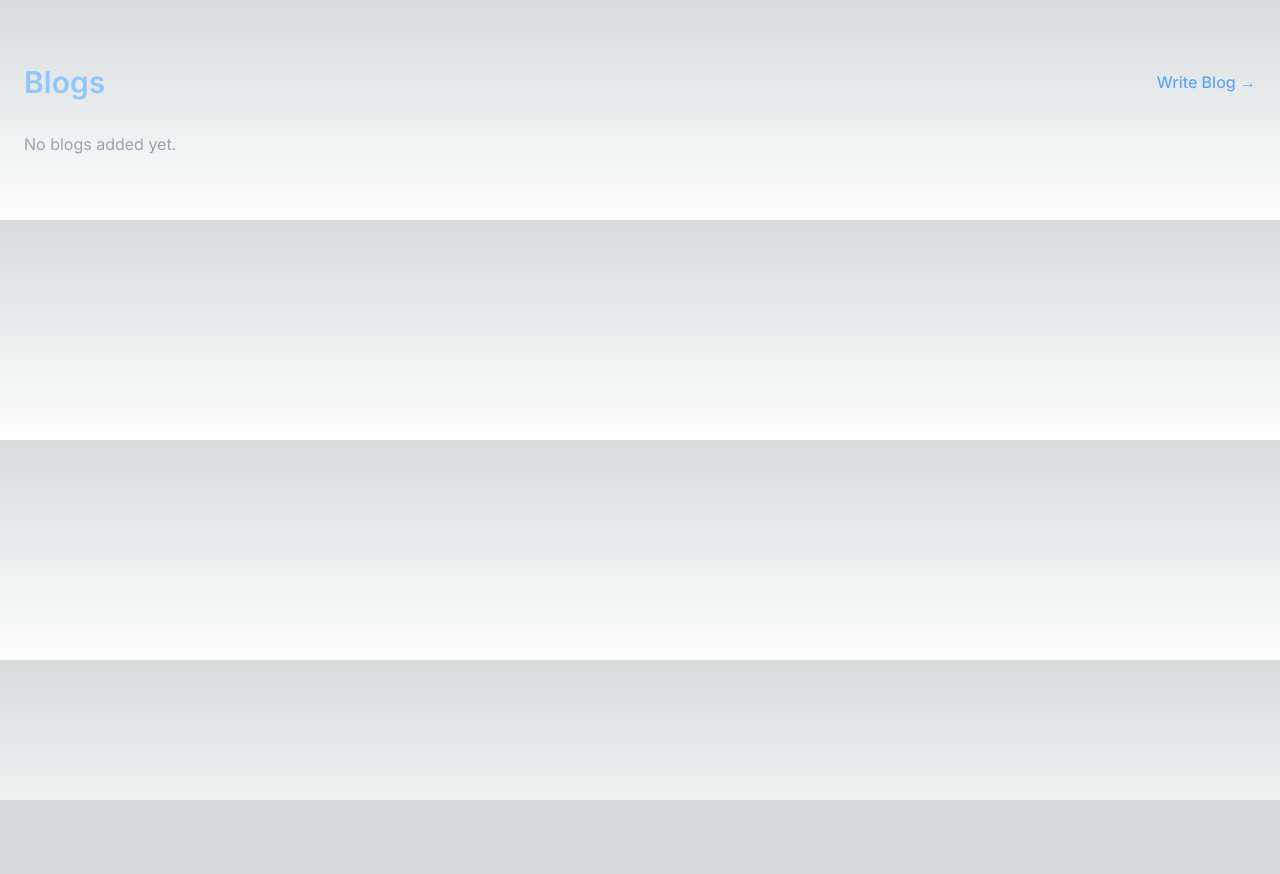
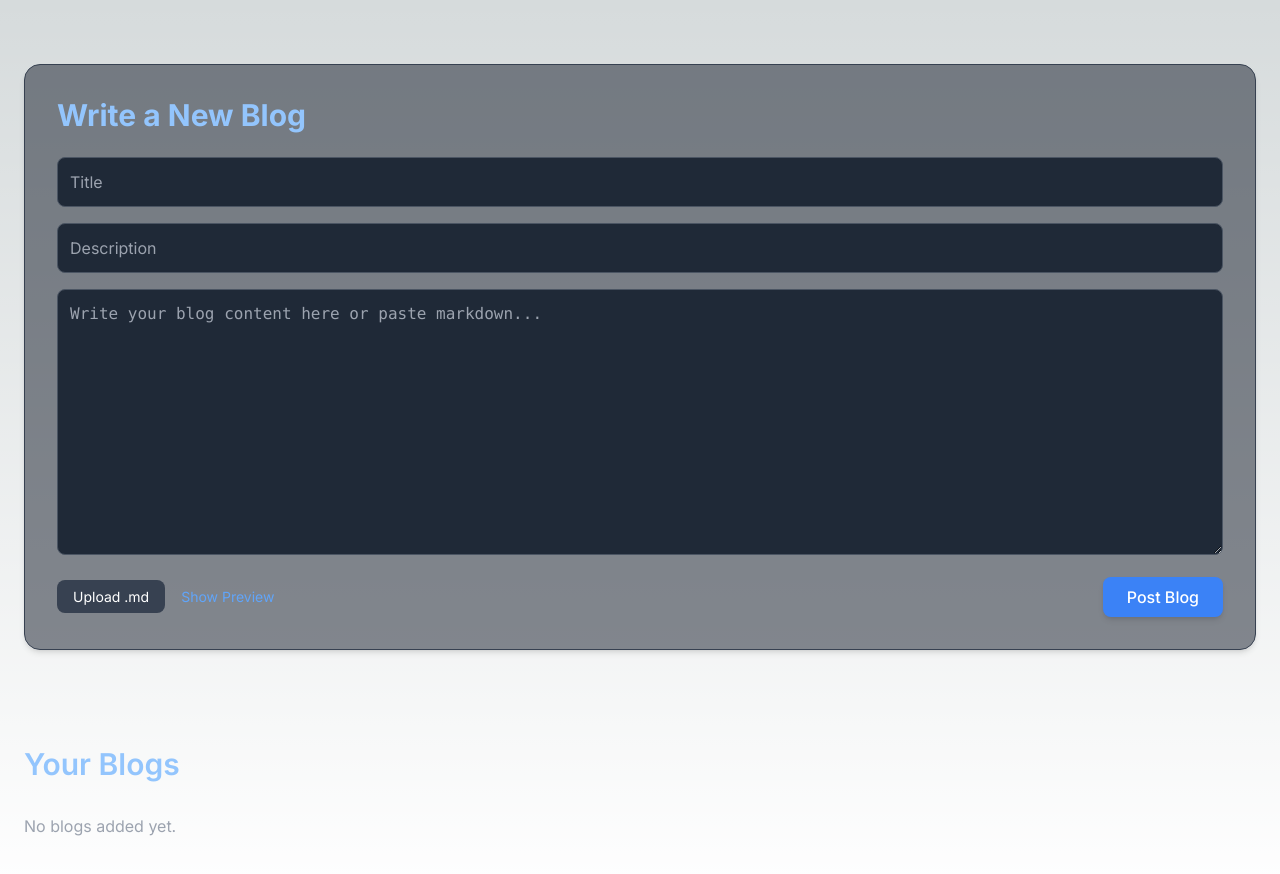
Before and after one commit to msanje/sanjay-achar, a Next.js app: page /blogs in a window 1280 px wide. Shown: the top 874 px of the page. Before the commit the page ends 800 px from the top, so only its background shows below. Built offline with nearby package versions, Linux system fonts and the light colour scheme.

Commit message:
project form and blog form updated

```diff
--- a/package.json
+++ b/package.json
@@ -12,7 +12,8 @@
     "next": "14.2.4",
     "react": "^18",
     "react-dom": "^18",
-    "react-icons": "^5.2.1"
+    "react-icons": "^5.2.1",
+    "react-markdown": "^10.1.0"
   },
   "devDependencies": {
     "@types/node": "^20",
--- a/src/app/add-project/page.tsx
+++ b/src/app/add-project/page.tsx
@@ -1,23 +1,22 @@
 "use client";
 
-import React from 'react';
-import ProjectForm from '../../component/ProjectForm';
-import Link from 'next/link';
-import { useRouter } from 'next/navigation';
+import React from "react";
+import ProjectForm from "../../component/ProjectForm";
+import Link from "next/link";
+import { useRouter } from "next/navigation";
 
 export default function AddProject() {
   const router = useRouter();
 
   const handleAddProject = (project: any) => {
-        // For now, just log it. Later, integrate with a backend or global state
-        console.log('New project:', project);
-        router.push('/'); // Redirect to home after adding
+    console.log("New project:", project);
+    router.push("/");
   };
 
   return (
-        <div className="min-h-screen bg-gradient-to-br from-gray-900 via-gray-800 to-gray-700 text-white">
-            <div className="container mx-auto px-6 py-20">
-                <div className="flex justify-between items-center mb-8">
+    <div className="min-h-screen bg-gradient-to-br from-gray-900 via-gray-800 to-gray-700">
+      <div className="container mx-auto px-6 py-20 space-y-12">
+        <div className="flex justify-between items-center">
           <h1 className="text-4xl font-bold text-blue-300">Add New Project</h1>
           <Link href="/">
             <span className="text-blue-400 hover:text-blue-300 transition-colors font-medium">
@@ -25,7 +24,11 @@ export default function AddProject() {
             </span>
           </Link>
         </div>
-                <div className="bg-gray-800/50 backdrop-blur-sm rounded-xl p-8 shadow-xl border border-gray-700 max-w-2xl mx-auto">
+
+        <div className="bg-gray-800/50 backdrop-blur-sm rounded-2xl p-10 shadow-2xl border border-gray-700 max-w-3xl mx-auto space-y-6">
+          <h2 className="text-2xl font-semibold mb-4 text-white">
+            Project Details
+          </h2>
           <ProjectForm onAddProject={handleAddProject} />
         </div>
       </div>
--- a/src/app/blogs/page.tsx
+++ b/src/app/blogs/page.tsx
@@ -1,7 +1,8 @@
-"use client"
+"use client";
 
 import Link from "next/link";
 import { useState } from "react";
+import ReactMarkdown from "react-markdown";
 
 interface Blog {
   id: number;
@@ -13,17 +14,103 @@ interface Blog {
 
 export default function Page() {
   const [blogs, setBlogs] = useState<Blog[]>([]);
+  const [title, setTitle] = useState("");
+  const [description, setDescription] = useState("");
+  const [content, setContent] = useState("");
+  const [showPreview, setShowPreview] = useState(false);
+
+  const addBlog = () => {
+    const newBlog: Blog = {
+      id: blogs.length + 1,
+      title,
+      description,
+      content,
+      date: new Date().toISOString(),
+    };
+    setBlogs([newBlog, ...blogs]);
+    setTitle("");
+    setDescription("");
+    setContent("");
+  };
+
+  const handleFileUpload = (e: React.ChangeEvent<HTMLInputElement>) => {
+    const file = e.target.files?.[0];
+    if (!file) return;
+
+    const reader = new FileReader();
+    reader.onload = (event) => {
+      const text = event.target?.result as string;
+      setContent(text);
+    };
+    reader.readAsText(file);
+  };
 
   return (
     <main className="container mx-auto px-6 py-16 space-y-24">
+      <section className="bg-gray-900/50 p-8 rounded-2xl border border-gray-700 shadow-md">
+        <h2 className="text-3xl font-bold text-blue-300 mb-6">
+          Write a New Blog
+        </h2>
+        <div className="space-y-4">
+          <input
+            type="text"
+            placeholder="Title"
+            className="w-full p-3 rounded-lg bg-gray-800 text-white border border-gray-600 focus:outline-none focus:ring-2 focus:ring-blue-400"
+            value={title}
+            onChange={(e) => setTitle(e.target.value)}
+          />
+          <input
+            type="text"
+            placeholder="Description"
+            className="w-full p-3 rounded-lg bg-gray-800 text-white border border-gray-600 focus:outline-none focus:ring-2 focus:ring-blue-400"
+            value={description}
+            onChange={(e) => setDescription(e.target.value)}
+          />
+          <textarea
+            placeholder="Write your blog content here or paste markdown..."
+            rows={10}
+            className="w-full p-3 rounded-lg bg-gray-800 text-white border border-gray-600 focus:outline-none focus:ring-2 focus:ring-blue-400 font-mono"
+            value={content}
+            onChange={(e) => setContent(e.target.value)}
+          />
+          <div className="flex items-center justify-between">
+            <div className="flex items-center gap-4">
+              <label className="text-sm text-gray-400">
+                <input
+                  type="file"
+                  accept=".md"
+                  className="hidden"
+                  onChange={handleFileUpload}
+                />
+                <span className="cursor-pointer bg-gray-700 hover:bg-gray-600 text-white px-4 py-2 rounded-lg">
+                  Upload .md
+                </span>
+              </label>
+              <button
+                onClick={() => setShowPreview(!showPreview)}
+                className="text-sm text-blue-400 hover:text-blue-300 transition-colors"
+              >
+                {showPreview ? "Hide Preview" : "Show Preview"}
+              </button>
+            </div>
+            <button
+              onClick={addBlog}
+              className="bg-blue-500 text-white px-6 py-2 rounded-lg hover:bg-blue-400 transition font-medium shadow-md"
+            >
+              Post Blog
+            </button>
+          </div>
+          {showPreview && (
+            <div className="mt-6 bg-gray-800 p-4 rounded-lg border border-gray-700 text-white prose prose-invert max-w-none">
+              <ReactMarkdown>{content}</ReactMarkdown>
+            </div>
+          )}
+        </div>
+      </section>
+
       <section>
         <div className="flex justify-between items-center mb-8">
-                    <h2 className="text-3xl font-semibold text-blue-300">Blogs</h2>
-                    <Link href="/add-blog">
-                        <span className="text-blue-400 hover:text-blue-300 transition-colors font-medium">
-                            Write Blog →
-                        </span>
-                    </Link>
+          <h2 className="text-3xl font-semibold text-blue-300">Your Blogs</h2>
         </div>
         <div className="space-y-6">
           {blogs.length > 0 ? (
@@ -32,12 +119,16 @@ export default function Page() {
                 key={blog.id}
                 className="bg-gray-800/50 backdrop-blur-sm rounded-xl p-6 shadow-lg hover:shadow-xl transition-all border border-gray-700 hover:border-blue-500"
               >
-                                <h3 className="text-xl font-semibold mb-2 text-blue-200">{blog.title}</h3>
+                <h3 className="text-xl font-semibold mb-2 text-blue-200">
+                  {blog.title}
+                </h3>
                 <p className="text-gray-400 text-sm mb-2">
                   {new Date(blog.date).toLocaleDateString()}
                 </p>
                 <p className="text-gray-300 mb-3">{blog.description}</p>
-                                <p className="text-gray-200">{blog.content.substring(0, 150)}...</p>
+                <p className="text-gray-200 whitespace-pre-wrap">
+                  {blog.content.substring(0, 300)}...
+                </p>
               </div>
             ))
           ) : (
@@ -46,5 +137,5 @@ export default function Page() {
         </div>
       </section>
     </main>
-    )
+  );
 }
--- a/src/app/globals.css
+++ b/src/app/globals.css
@@ -17,7 +17,6 @@
 }
 
 body {
-  color: rgb(var(--foreground-rgb));
   background: linear-gradient(
       to bottom,
       transparent,
--- a/src/app/page.tsx
+++ b/src/app/page.tsx
@@ -1,7 +1,7 @@
-import React from 'react';
-import Link from 'next/link';
-import { BsDiscord, BsTwitter } from 'react-icons/bs';
-import { FaGithub, FaLinkedin, FaEnvelope } from 'react-icons/fa';
+import React from "react";
+import Link from "next/link";
+import { BsDiscord, BsTwitter } from "react-icons/bs";
+import { FaGithub, FaLinkedin, FaEnvelope } from "react-icons/fa";
 
 export default function Home() {
   return (
@@ -15,11 +15,17 @@ export default function Home() {
         </h2>
         <div className="flex justify-center gap-6">
           {[
-            { Icon: FaGithub, href: 'https://github.com/M-Sanjay12o52o' },
-            { Icon: FaLinkedin, href: 'https://www.linkedin.com/in/m-sanjay-achar' },
-            { Icon: FaEnvelope, href: 'mailto:msnjy12o52o@gmail.com' },
-            { Icon: BsTwitter, href: 'https://x.com/msanjay12o5' },
-            { Icon: BsDiscord, href: `https://discord.com/users/${process.env.DISCORD_USER_ID}` },
+            { Icon: FaGithub, href: "https://github.com/M-Sanjay12o52o" },
+            {
+              Icon: FaLinkedin,
+              href: "https://www.linkedin.com/in/m-sanjay-achar",
+            },
+            { Icon: FaEnvelope, href: "mailto:msnjy12o52o@gmail.com" },
+            { Icon: BsTwitter, href: "https://x.com/msanjay12o5" },
+            {
+              Icon: BsDiscord,
+              href: `https://discord.com/users/${process.env.DISCORD_USER_ID}`,
+            },
           ].map(({ Icon, href }, index) => (
             <a
               key={index}
@@ -35,7 +41,9 @@ export default function Home() {
       <main className="container mx-auto px-6 py-16 space-y-24">
         {/* Navigation Links Section */}
         <section className="text-center">
-          <h2 className="text-3xl font-semibold mb-10 text-blue-300">Explore My Work</h2>
+          <h2 className="text-3xl font-semibold mb-10 text-blue-300">
+            Explore My Work
+          </h2>
           <div className="flex flex-col sm:flex-row justify-center gap-8">
             <Link
               href="/projects"
@@ -53,18 +61,23 @@ export default function Home() {
               <h3 className="text-xl font-medium text-purple-200 group-hover:text-purple-300 transition-colors">
                 Blogs
               </h3>
-              <p className="text-gray-400 mt-2">Read my thoughts and insights</p>
+              <p className="text-gray-400 mt-2">
+                Read my thoughts and insights
+              </p>
             </Link>
           </div>
         </section>
 
         <section className="bg-gray-800/50 backdrop-blur-sm rounded-xl p-8 shadow-xl border border-gray-700">
-          <h2 className="text-3xl font-semibold mb-6 text-blue-300">Current Focus</h2>
+          <h2 className="text-3xl font-semibold mb-6 text-blue-300">
+            Current Focus
+          </h2>
           <p className="text-gray-200 leading-relaxed">
-            Currently, I'm deepening my knowledge of React and Next.js, while also exploring
-            backend technologies like Node.js and Express. I'm passionate about creating
-            seamless, user-friendly web applications and always looking for new challenges to
-            expand my skill set.
+            Currently, I&apos;m deepening my knowledge of React and Next.js,
+            while also exploring backend technologies like Node.js and Express.
+            I&apos;m passionate about creating seamless, user-friendly web
+            applications and always looking for new challenges to expand my
+            skill set.
           </p>
         </section>
       </main>
```
Also changed, not shown: src/component/BlogForm.tsx (+7 -7 lines), src/component/ProjectForm.tsx (+51 -20 lines), 1 other file (tests, documents, lock files or other folders). Lines whose indentation alone changed are shown as unchanged.
